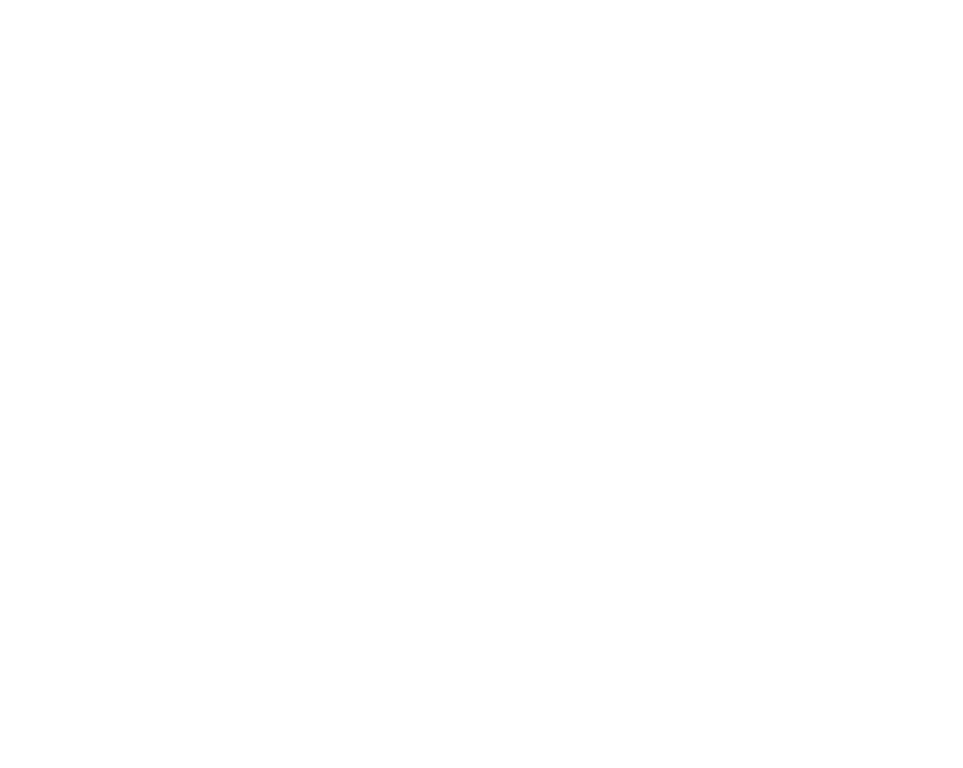
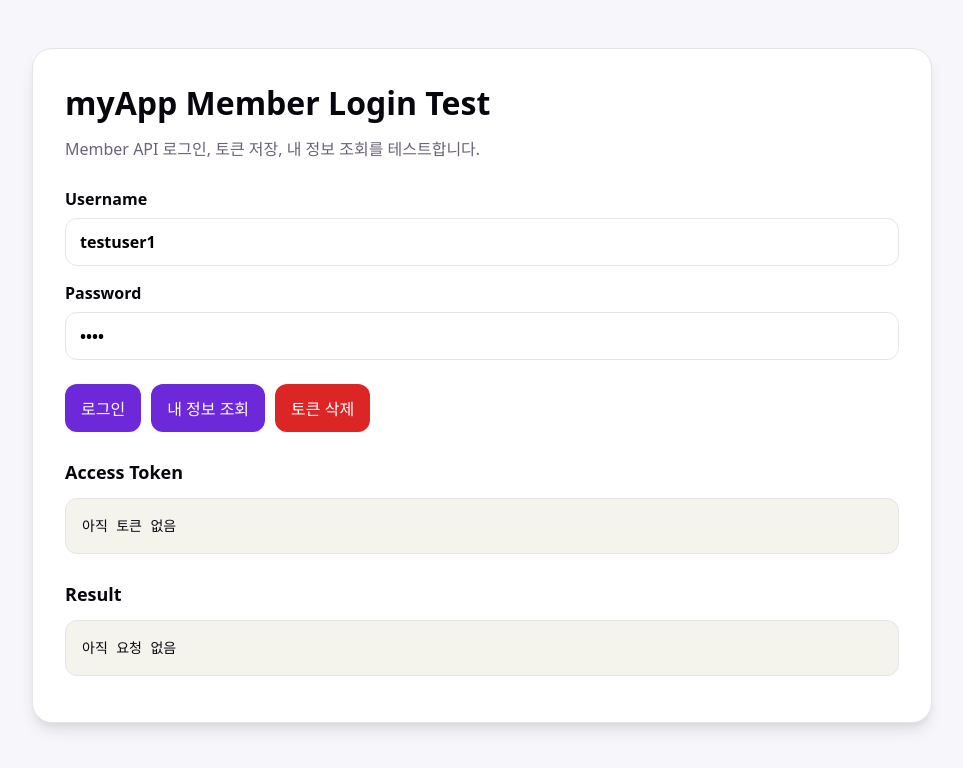
Before and after one commit to tripthelight/myApp-Front, a website built with Vite: page index.html in a window 1280 px wide. Shown: the whole page, without its empty margins (158-1121 px from the left). Built offline with nearby package versions, Linux system fonts and the light colour scheme.

Commit message:
Add member login test page

```diff
--- a/src/main.js
+++ b/src/main.js
@@ -1,3 +1,168 @@
 import './scss/style.scss'
 
-console.log("init!");
+const app = document.querySelector('#app');
+
+app.innerHTML = `
+  <main class="page">
+    <section class="card">
+      <h1>myApp Member Login Test</h1>
+      <p class="description">
+        Member API 로그인, 토큰 저장, 내 정보 조회를 테스트합니다.
+      </p>
+
+      <div class="form">
+        <label>
+          Username
+          <input id="username" type="text" value="testuser1" />
+        </label>
+
+        <label>
+          Password
+          <input id="password" type="password" value="1234" />
+        </label>
+
+        <div class="buttons">
+          <button id="loginBtn" type="button">로그인</button>
+          <button id="meBtn" type="button">내 정보 조회</button>
+          <button id="clearBtn" type="button">토큰 삭제</button>
+        </div>
+      </div>
+
+      <div class="token-box">
+        <h2>Access Token</h2>
+        <pre id="tokenOutput">아직 토큰 없음</pre>
+      </div>
+
+      <div class="result-box">
+        <h2>Result</h2>
+        <pre id="resultOutput">아직 요청 없음</pre>
+      </div>
+    </section>
+  </main>
+`;
+
+const usernameInput = document.querySelector('#username');
+const passwordInput = document.querySelector('#password');
+const loginBtn = document.querySelector('#loginBtn');
+const meBtn = document.querySelector('#meBtn');
+const clearBtn = document.querySelector('#clearBtn');
+const tokenOutput = document.querySelector('#tokenOutput');
+const resultOutput = document.querySelector('#resultOutput');
+
+const ACCESS_TOKEN_KEY = 'myapp_member_access_token';
+const REFRESH_TOKEN_KEY = 'myapp_member_refresh_token';
+
+function pretty(data) {
+  return JSON.stringify(data, null, 2);
+}
+
+function setResult(data) {
+  if (typeof data === 'string') {
+    resultOutput.textContent = data;
+    return;
+  }
+
+  resultOutput.textContent = pretty(data);
+}
+
+function refreshTokenView() {
+  const accessToken = localStorage.getItem(ACCESS_TOKEN_KEY);
+
+  if (!accessToken) {
+    tokenOutput.textContent = '아직 토큰 없음';
+    return;
+  }
+
+  tokenOutput.textContent = accessToken;
+}
+
+async function readResponse(response) {
+  const contentType = response.headers.get('content-type') || '';
+
+  if (contentType.includes('application/json')) {
+    return await response.json();
+  }
+
+  return await response.text();
+}
+
+async function login() {
+  const username = usernameInput.value.trim();
+  const password = passwordInput.value.trim();
+
+  if (!username || !password) {
+    setResult('username/password를 입력하세요.');
+    return;
+  }
+
+  const response = await fetch('/member/login', {
+    method: 'POST',
+    headers: {
+      'Content-Type': 'application/json',
+    },
+    body: JSON.stringify({
+      username,
+      password,
+    }),
+  });
+
+  const data = await readResponse(response);
+
+  if (!response.ok) {
+    setResult({
+      status: response.status,
+      error: data,
+    });
+    return;
+  }
+
+  localStorage.setItem(ACCESS_TOKEN_KEY, data.accessToken);
+  localStorage.setItem(REFRESH_TOKEN_KEY, data.refreshToken);
+
+  refreshTokenView();
+
+  setResult({
+    status: response.status,
+    message: '로그인 성공',
+    response: data,
+  });
+}
+
+async function getMe() {
+  const accessToken = localStorage.getItem(ACCESS_TOKEN_KEY);
+
+  if (!accessToken) {
+    setResult('accessToken이 없습니다. 먼저 로그인하세요.');
+    return;
+  }
+
+  const response = await fetch('/member/user', {
+    method: 'GET',
+    headers: {
+      Authorization: `Bearer ${accessToken}`,
+    },
+  });
+
+  const data = await readResponse(response);
+
+  setResult({
+    status: response.status,
+    response: data,
+  });
+}
+
+function clearToken() {
+  localStorage.removeItem(ACCESS_TOKEN_KEY);
+  localStorage.removeItem(REFRESH_TOKEN_KEY);
+
+  refreshTokenView();
+  setResult('토큰 삭제 완료');
+}
+
+loginBtn.addEventListener('click', login);
+meBtn.addEventListener('click', getMe);
+clearBtn.addEventListener('click', clearToken);
+
+refreshTokenView();
+
+console.log('myApp Front initialized');
--- a/src/scss/style.scss
+++ b/src/scss/style.scss
@@ -1,51 +1,156 @@
 :root {
   --text: #6b6375;
   --text-h: #08060d;
-  --bg: #fff;
+  --bg: #f7f7fb;
+  --card-bg: #fff;
   --border: #e5e4e7;
   --code-bg: #f4f3ec;
-  --accent: #aa3bff;
-  --accent-bg: rgba(170, 59, 255, 0.1);
-  --accent-border: rgba(170, 59, 255, 0.5);
-  --social-bg: rgba(244, 243, 236, 0.5);
+  --accent: #6d28d9;
+  --accent-hover: #5b21b6;
+  --danger: #dc2626;
   --shadow:
-    rgba(0, 0, 0, 0.1) 0 10px 15px -3px, rgba(0, 0, 0, 0.05) 0 4px 6px -2px;
+    rgba(0, 0, 0, 0.1) 0 10px 15px -3px,
+    rgba(0, 0, 0, 0.05) 0 4px 6px -2px;
 
   --sans: system-ui, 'Segoe UI', Roboto, sans-serif;
-  --heading: system-ui, 'Segoe UI', Roboto, sans-serif;
   --mono: ui-monospace, Consolas, monospace;
-
-  // font: 18px/145% var(--sans);
-  // letter-spacing: 0.18px;
-  // color-scheme: light dark;
-  // color: var(--text);
-  // background: var(--bg);
-  // font-synthesis: none;
-  // text-rendering: optimizeLegibility;
-  // -webkit-font-smoothing: antialiased;
-  // -moz-osx-font-smoothing: grayscale;
-
-  // @media (max-width: 1024px) {
-  //   font-size: 16px;
-  // }
 }
 
-@media (prefers-color-scheme: dark) {
-  :root {
-    --text: #9ca3af;
-    --text-h: #f3f4f6;
-    --bg: #16171d;
-    --border: #2e303a;
-    --code-bg: #1f2028;
-    --accent: #c084fc;
-    --accent-bg: rgba(192, 132, 252, 0.15);
-    --accent-border: rgba(192, 132, 252, 0.5);
-    --social-bg: rgba(47, 48, 58, 0.5);
-    --shadow: rgba(0, 0, 0, 0.4) 0 10px 15px -3px, rgba(0, 0, 0, 0.25) 0 4px 6px -2px;
-  }
+* {
+  box-sizing: border-box;
 }
 
 body {
   margin: 0;
   padding: 0;
+  font-family: var(--sans);
+  color: var(--text);
+  background: var(--bg);
 }
+
+button,
+input {
+  font: inherit;
+}
+
+.page {
+  min-height: 100vh;
+  padding: 48px 20px;
+  display: flex;
+  justify-content: center;
+  align-items: flex-start;
+}
+
+.card {
+  width: min(900px, 100%);
+  padding: 32px;
+  background: var(--card-bg);
+  border: 1px solid var(--border);
+  border-radius: 20px;
+  box-shadow: var(--shadow);
+}
+
+h1,
+h2 {
+  margin: 0;
+  color: var(--text-h);
+}
+
+h1 {
+  font-size: 32px;
+}
+
+h2 {
+  margin-bottom: 12px;
+  font-size: 18px;
+}
+
+.description {
+  margin: 12px 0 28px;
+}
+
+.form {
+  display: grid;
+  gap: 16px;
+}
+
+label {
+  display: grid;
+  gap: 8px;
+  font-weight: 700;
+  color: var(--text-h);
+}
+
+input {
+  width: 100%;
+  padding: 12px 14px;
+  border: 1px solid var(--border);
+  border-radius: 12px;
+  outline: none;
+}
+
+input:focus {
+  border-color: var(--accent);
+}
+
+.buttons {
+  display: flex;
+  flex-wrap: wrap;
+  gap: 10px;
+  margin-top: 8px;
+}
+
+button {
+  padding: 12px 16px;
+  border: 0;
+  border-radius: 12px;
+  color: #fff;
+  background: var(--accent);
+  cursor: pointer;
+}
+
+button:hover {
+  background: var(--accent-hover);
+}
+
+#clearBtn {
+  background: var(--danger);
+}
+
+.token-box,
+.result-box {
+  margin-top: 28px;
+}
+
+pre {
+  min-height: 56px;
+  max-height: 320px;
+  overflow: auto;
+  padding: 16px;
+  border: 1px solid var(--border);
+  border-radius: 12px;
+  background: var(--code-bg);
+  color: var(--text-h);
+  font-family: var(--mono);
+  font-size: 14px;
+  white-space: pre-wrap;
+  word-break: break-all;
+}
+
+@media (max-width: 640px) {
+  .page {
+    padding: 24px 12px;
+  }
+
+  .card {
+    padding: 20px;
+  }
+
+  h1 {
+    font-size: 24px;
+  }
+
+  button {
+    width: 100%;
+  }
+}
```
Also changed, not shown: 1 other file.
